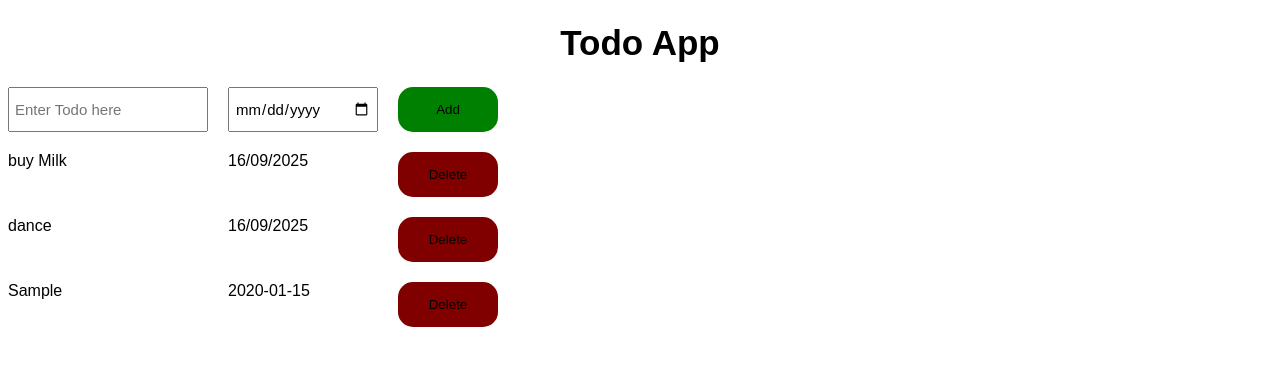
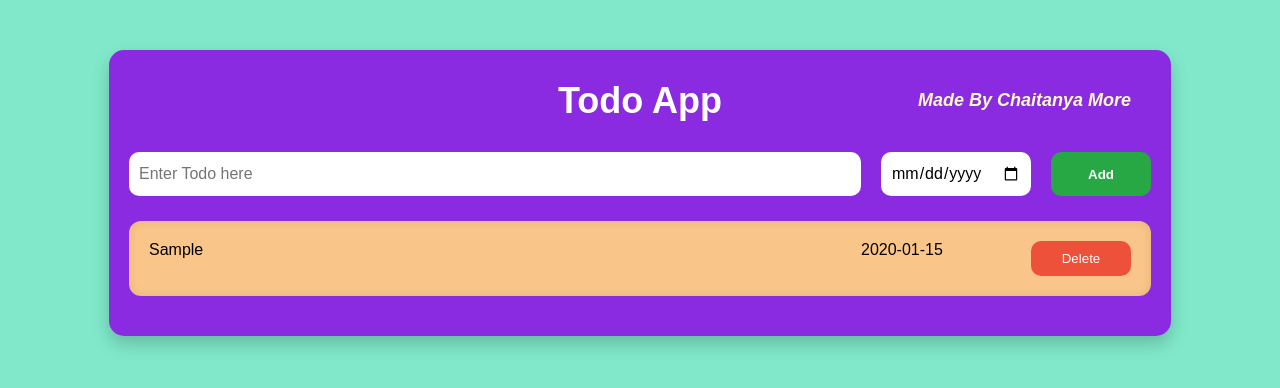
Before and after one commit to chaitanyamore003/Todo-App-using-Javascript, a plain HTML site: page index.html in a window 1280 px wide. Both pictures are taken after typing "Sample", "2020-01-15" into the empty fields and a click on the button "Add". Drawn offline with Linux system fonts and the light colour scheme.

Commit message:
Added localStorage integration to To-Do app

```diff
--- a/index.css
+++ b/index.css
@@ -1,33 +1,135 @@
-*{
+* {
+  box-sizing: border-box;
   font-family: Arial, Helvetica, sans-serif;
+  margin: 0;
+  padding: 0;
 }
-#head1{
+
+body {
+  background-color: rgb(129, 233, 202);
+  display: flex;
+  justify-content: center;
+    margin: 50px;
+}
+
+.masterContainer {
+  background-color: blueviolet;
+  width: 90%;
+  max-width: 1500px;
+  padding: 30px 20px 40px;
+  border-radius: 15px;
+  box-shadow: 0 8px 18px rgba(0, 0, 0, 0.2);
+  color: white;
+  display: flex;
+  flex-direction: column;
+  align-items: center;
+}
+
+.header {
+  position: relative;
+  width: 100%;
   text-align: center;
-    font-size: 35px;
+  margin-bottom: 20px;
 }
-.grid-container{
+
+#head1 {
+  font-size: 36px;
+  color: white;
+}
+
+#ownerName {
+  position: absolute;
+  top: 10px;
+  right: 20px;
+  font-size: 18px;
+  font-style: italic;
+  color: #fffacd;
+}
+
+.grid-container {
   display: grid;
-    grid-template-columns: 200px 150px 100px;
+  grid-template-columns: 1fr 150px 100px;
   column-gap: 20px;
   row-gap: 20px;
-    margin-top: 20px;
+  margin-top: 10px;
+  width: 100%;
 }
+
 #input,
 #date {
-    font-size: 15px;
-    padding: 10px 5px;
+  font-size: 16px;
+  padding: 12px 10px;
+  border: none;
+  border-radius: 10px;
+  outline: none;
 }
-.delete-btn{
-    border: none;
-    border-radius: 15px;
-    padding: 15px 0px;
-    background-color: maroon;
-    cursor: pointer;
+
+#input:focus,
+#date:focus {
+  box-shadow: 0 0 5px #fff;
 }
-#input-btn{
+
+#input-btn {
   cursor: pointer;
   border: none;
-    border-radius: 15px;
-    padding: 15px 0px;
-    background-color: green;
+  border-radius: 10px;
+  padding: 12px 0;
+  background-color: #28a745;
+  color: white;
+  font-weight: bold;
+  transition: background-color 0.3s, transform 0.2s;
 }
+
+#input-btn:hover {
+  background-color: #1f8b39;
+  transform: scale(1.05);
+}
+
+.delete-btn {
+  border: none;
+  border-radius: 10px;
+  padding: 10px 0;
+  background-color: rgba(228, 6, 6,0.6);
+  color: white;
+  cursor: pointer;
+  transition: background-color 0.3s, transform 0.2s;
+}
+
+.delete-btn:hover {
+  background-color: rgb(238, 5, 5);
+  transform: scale(1.05);
+}
+
+.todo-container {
+  margin-top: 25px;
+  width: 100%;
+  background: rgb(250, 197, 137);
+  border-radius: 12px;
+  padding: 20px;
+  box-shadow: inset 0 0 10px rgba(0, 0, 0, 0.1);
+  color: black;
+}
+
+.todo-item {
+  display: grid;
+  grid-template-columns: 1fr 150px 100px;
+  align-items: center;
+  gap: 20px;
+  padding: 10px 0;
+  border-bottom: 1px solid #ddd;
+}
+
+.todo-item:last-child {
+  border-bottom: none;
+}
+
+@media (max-width: 600px) {
+  .grid-container,
+  .todo-item {
+    grid-template-columns: 1fr;
+  }
+  #input-btn,
+  .delete-btn {
+    width: 100%;
+  }
+}
--- a/index.html
+++ b/index.html
@@ -1,19 +1,24 @@
 <!DOCTYPE html>
 <html lang="en">
   <head>
-    <meta charset="UTF-8">
-    <meta name="viewport" content="width=device-width, initial-scale=1.0">
+    <meta charset="UTF-8" />
+    <meta name="viewport" content="width=device-width, initial-scale=1.0" />
     <title>Todo App</title>
-    <link rel="stylesheet" href="index.css">
+    <link rel="stylesheet" href="index.css" />
   </head>
   <body>
+    <div class="masterContainer">
+      <div class="header">
         <h1 id="head1">Todo App</h1>
+        <h3 id="ownerName">Made By Chaitanya More</h3>
+      </div>
       <div class="grid-container">
-        <input id="input" type="text" placeholder="Enter Todo here">
-        <input id="date" type="date">
+        <input id="input" type="text" placeholder="Enter Todo here" required />
+        <input id="date" type="date" required />
         <button onclick="addTodo()" id="input-btn">Add</button>
       </div>
       <div class="todo-container grid-container"></div>
+    </div>
 
     <script src="index.js"></script>
   </body>
--- a/index.js
+++ b/index.js
@@ -1,35 +1,52 @@
-let todoList = [
-    {
-        item:'buy Milk' ,
-        dueDate:'16/09/2025'
-    },
-    {
-        item:'dance' ,
-        dueDate:'16/09/2025'
-    } ];
+let todoList = JSON.parse(localStorage.getItem("todoList")) || [];
+
 displayItems();
 
-function addTodo(){
-    let inputElement = document.querySelector('#input');
-    let dateElement = document.querySelector('#date');
-    let todoitem = inputElement.value;
+function addTodo() {
+  let inputElement = document.querySelector("#input");
+  let dateElement = document.querySelector("#date");
+  let todoitem = inputElement.value.trim();
   let tododate = dateElement.value;
-    todoList.push({item: todoitem, dueDate: tododate});
-    inputElement.value = '';
-    dateElement.value = '';
+
+  if (todoitem === "") {
+    alert("Please enter the todo task");
+    return;
+  } else if (tododate === "") {
+    alert("Please enter the date");
+    return;
+  }
+
+  todoList.push({ item: todoitem, dueDate: tododate });
+  inputElement.value = "";
+  dateElement.value = "";
+
+  localStorage.setItem("todoList", JSON.stringify(todoList));
+
   displayItems();
 }
 
-function displayItems(){
-    let containerElement = document.querySelector('.todo-container');
-    let newhtml = '';
-    for(let i = 0; i < todoList.length; i++){
-        let {item, dueDate} = todoList[i];
+function deleteTodo(index) {
+  todoList.splice(index, 1);
+  localStorage.setItem("todoList", JSON.stringify(todoList));
+  displayItems();
+}
+
+function displayItems() {
+  let containerElement = document.querySelector(".todo-container");
+  let newhtml = "";
+
+  if (todoList.length <= 0) {
+    newhtml = `<h2>Add Todo To Display</h2>`;
+  } else {
+    for (let i = 0; i < todoList.length; i++) {
+      let { item, dueDate } = todoList[i];
       newhtml += `
         <span>${item}</span>
         <span>${dueDate}</span>
-            <button onclick="todoList.splice(${i},1); displayItems()" class = "delete-btn">Delete</button>
+        <button onclick="deleteTodo(${i})" class="delete-btn">Delete</button>
       `;
     }
+  }
+
   containerElement.innerHTML = newhtml;
 }
```
Lines whose indentation alone changed are shown as unchanged.
